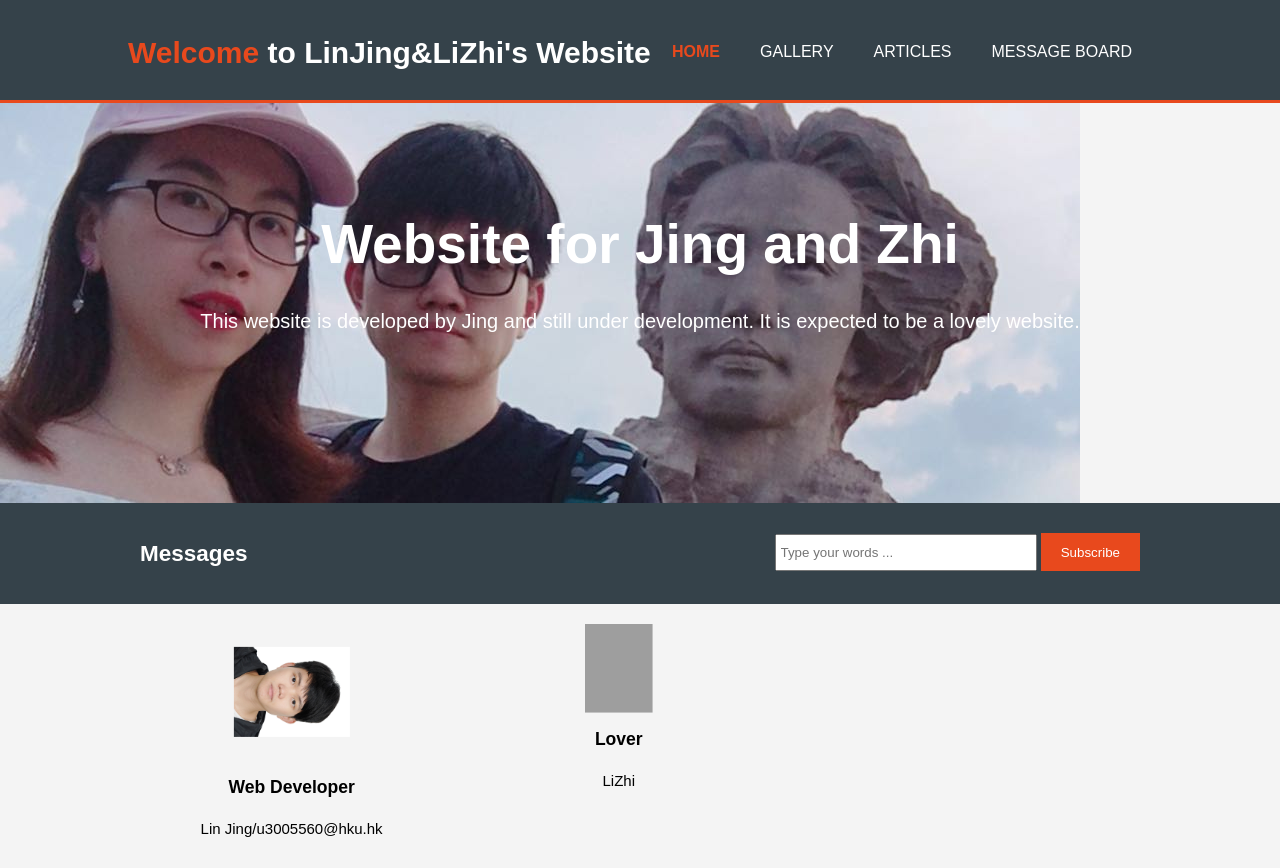
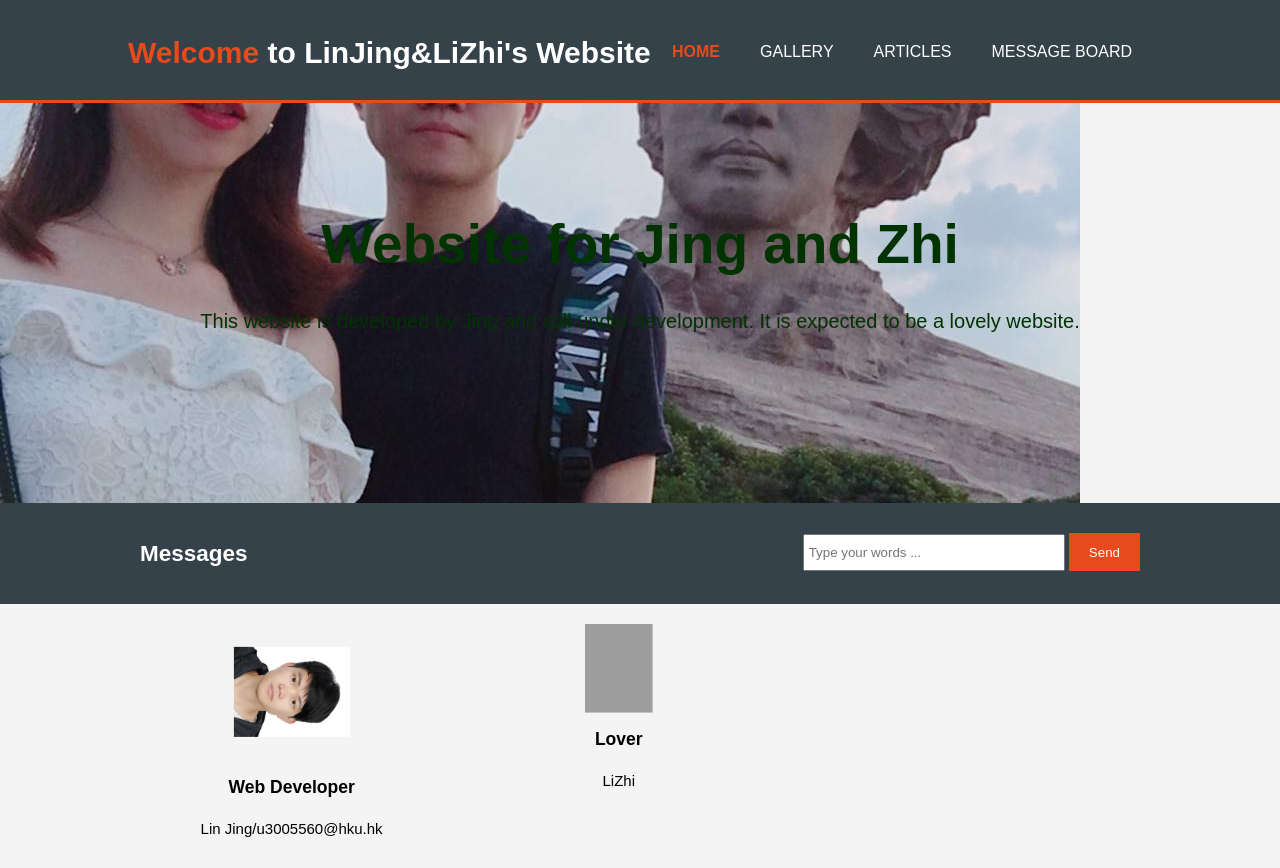
Before and after one commit to linjing2lizhi/linjing2lizhi.github.com, a plain HTML site: page index.html in a window 1280 px wide. Shown: the top 868 px of the page. Drawn offline with Linux system fonts and the light colour scheme; grey boxes are pictures that could not be loaded.

Commit message:
change color

```diff
--- a/css/style.css
+++ b/css/style.css
@@ -76,7 +76,7 @@ header a:hover{
 /* Showcase */
 #showcase{
 	min-height: 400px;
-	background:url('../img/showcase.jpg')no-repeat 0 -200px;
+	background:url('../img/showcase.jpg')no-repeat 0 -400px;
 	text-align: center;
 	color: #ffffff;
 }
--- a/index.html
+++ b/index.html
@@ -29,8 +29,8 @@
 
         <section id="showcase">
         	<div class="container">
-            	<h1>Website for Jing and Zhi</h1>
-            	<p>This website is developed by Jing and still under development. It is expected to be a lovely website.</p>
+            	<h1 style="color:#003300">Website for Jing and Zhi</h1>
+            	<p style="color:#003300">This website is developed by Jing and still under development. It is expected to be a lovely website.</p>
         	</div>
         </section>
 
@@ -39,7 +39,7 @@
         		<h1>Messages</h1>
         		<form>
         			<input type="email" placeholder="Type your words ...">
-        			<button type="submit" class="button_1">Subscribe</button>
+        			<button type="submit" class="button_1">Send</button>
         		</form>
         	</div>
         </section>
```
